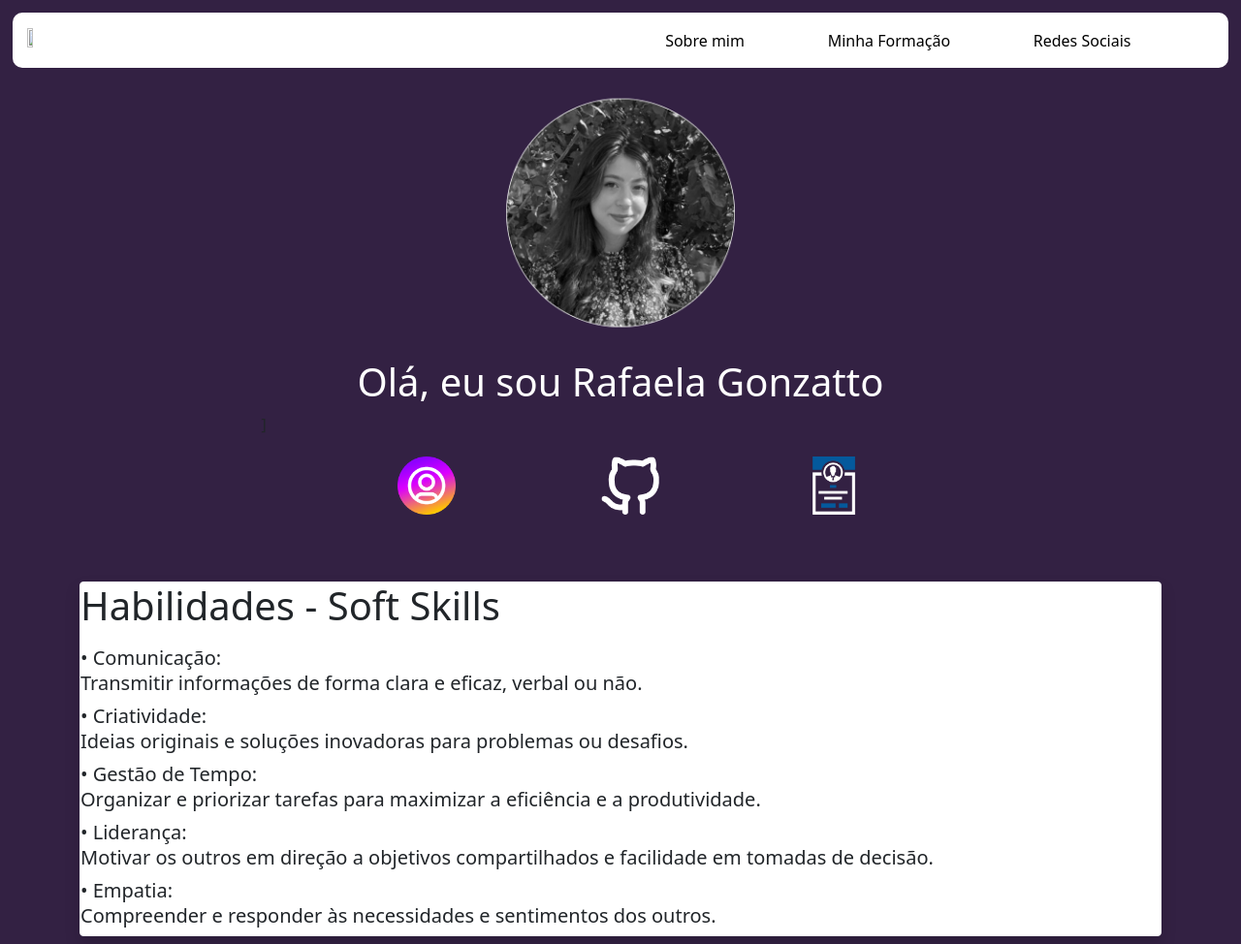
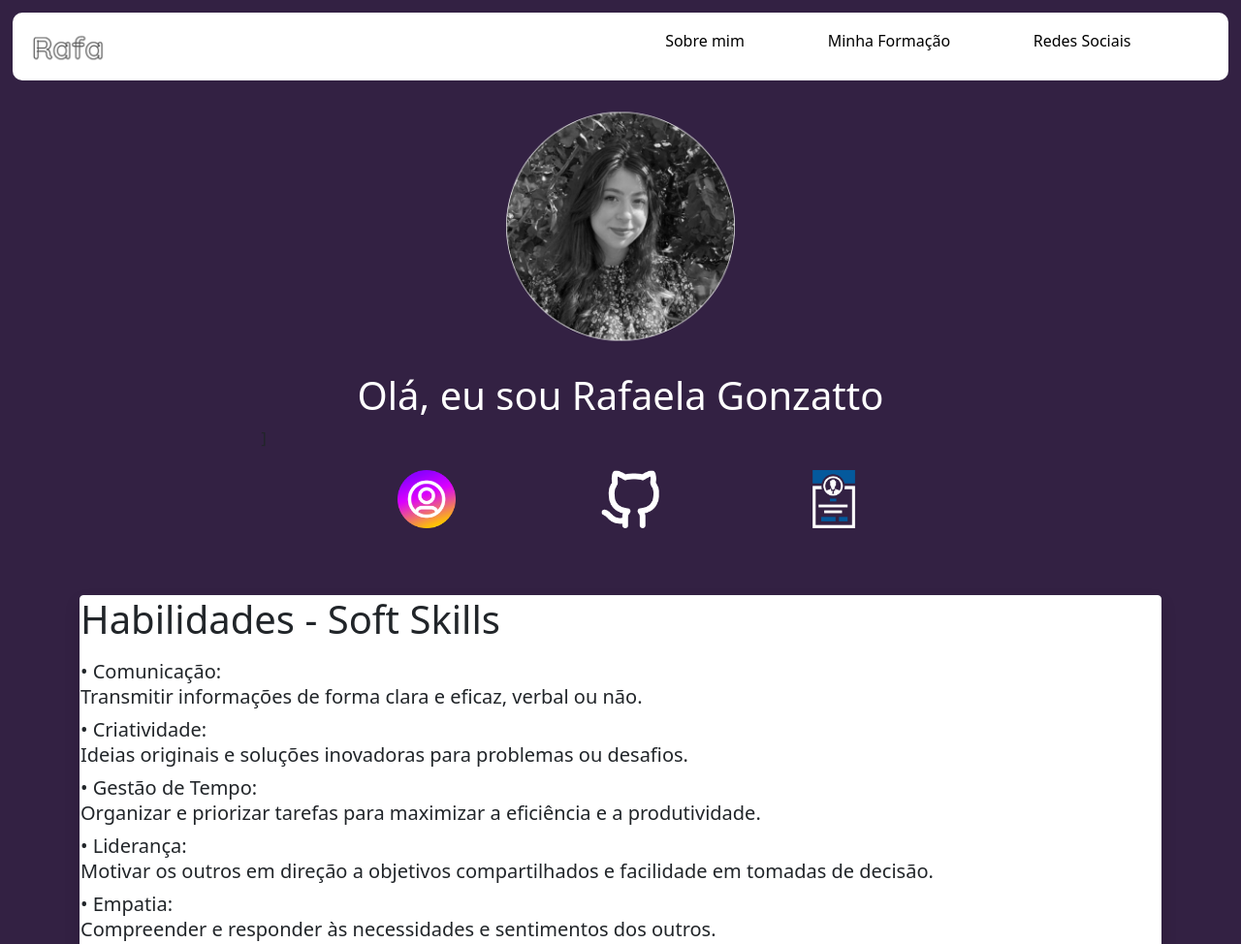
Before and after one commit to rafaelagonzatto/Portif-lio-Pessoal, a plain HTML site: page index.html in a window 1280 px wide. Shown: the top 974 px of the page at 97% size. Drawn offline with nearby package versions, Linux system fonts and the light colour scheme; the site is published under a folder, as on GitHub Pages, so addresses that start at the root find nothing.

Commit message:
Update index.html

```diff
--- a/index.html
+++ b/index.html
@@ -14,7 +14,7 @@
 <body>
 
     <header>
-        <img href="index.html" src="/img/RAFA.png" width="7%" height="20%">
+        <img href="index.html" src="img/RAFA.png" width="7%" height="20%">
         <a href="#secao2"><p align="center">Redes Sociais</p></a>
         <a href="#secao3"><p align="center">Minha Formação</p></a>
         <a href="#secao1"><p align="center">Sobre mim</p></a>
```
